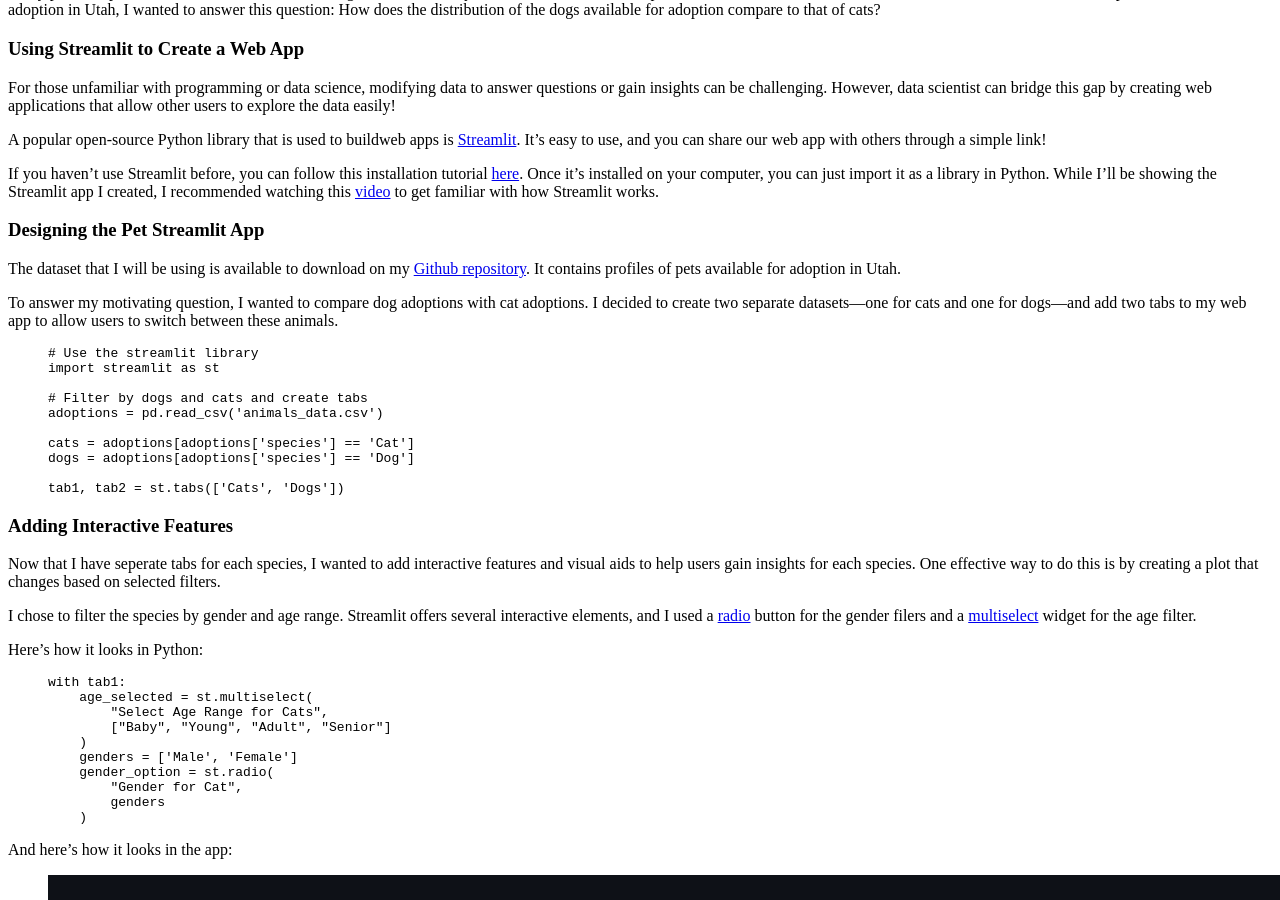
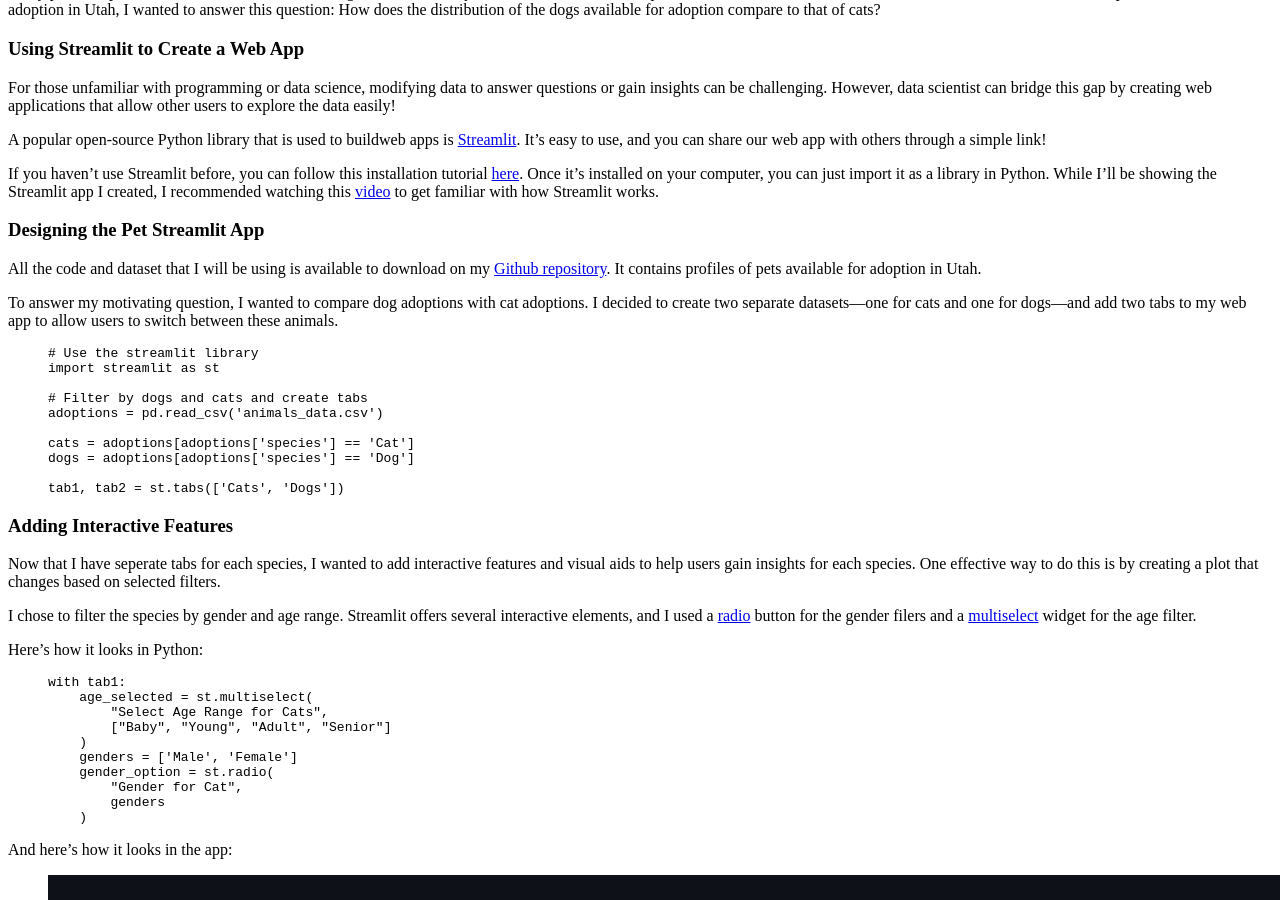
Before and after one commit to clawmendra/my-blog, a Jekyll site: the page built from _posts/2024-12-4-pet-streamlit-app.md, in a window 1280 px wide and 900 px high, scrolled down 455 px. Built offline with Jekyll 4.4.1, drawn with Linux system fonts in a browser that asks for light colours; nearby versions of some CDN libraries.

Commit message:
clarified github repo

```diff
--- a/_posts/2024-12-4-pet-streamlit-app.md
+++ b/_posts/2024-12-4-pet-streamlit-app.md
@@ -22,7 +22,7 @@ If you haven't use Streamlit before, you can follow this installation tutorial [
 
 ### Designing the Pet Streamlit App
 
-The dataset that I will be using is available to download on my [Github repository](https://github.com/clawmendra/petfinder). It contains profiles of pets available for adoption in Utah.
+All the code and dataset that I will be using is available to download on my [Github repository](https://github.com/clawmendra/petfinder). It contains profiles of pets available for adoption in Utah.
 
 To answer my motivating question, I wanted to compare dog adoptions with cat adoptions. I decided to create two separate datasets—one for cats and one for dogs—and add two tabs to my web app to allow users to switch between these animals.
 
```
